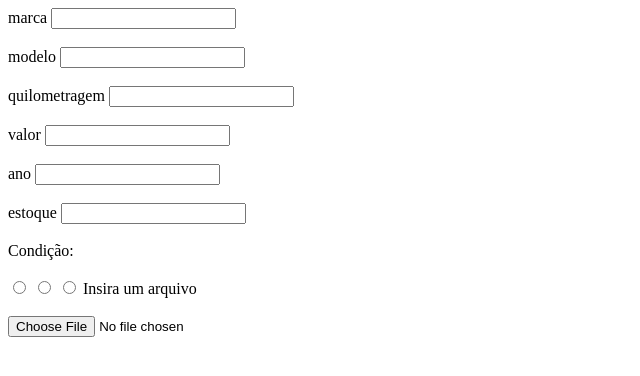
After one commit to ingredconceicao/jmconcessionaria, a Django app: template appConcessionaria/templates/perfil_vendedor.html in a window 1280 px wide. The commit adds this page. Shown: the top 376 px of the page, without its empty margins (0-640 px from the left). Run offline with Django 4.2, Linux system fonts and the light colour scheme; the template is opened without the code that fills it, so the values that code supplies are empty.

```diff
--- /dev/null
+++ b/appConcessionaria/templates/perfil_vendedor.html
@@ -0,0 +1,35 @@
+{% load static %}
+<!DOCTYPE html>
+<html lang="pt-BR">
+<head>
+    <meta charset="UTF-8">
+    <meta name="viewport" content="width=device-width, initial-scale=1.0">
+    <title>Document</title>
+</head>
+<body>
+    <div class="container">
+        <label for="">marca </label>
+        <input type="text" id="marca"> <br><br>
+        <label for="">modelo</label>
+        <input type="text" id="modelo"> <br><br>
+        <label for="">quilometragem </label>
+        <input type="number" id="quilometragem"><br><br>
+        <label for="">valor </label>
+        <input type="text" id="valor"><br><br>
+        <label for=""> ano </label>
+        <input type="number" id="ano"><br><br>
+        <label for=""> estoque </label>
+        <input type="number" id="estoque"> <br><br>
+
+        <label for=""> Condição: </label> <br><br>
+        <input type="radio" value="Novo">
+        <input type="radio" value="Semi-Novo">
+        <input type="radio" value="Usado">
+
+        <label for="">Insira um arquivo </label><br><br>
+        <input type="file">
+
+
+    </div>
+</body>
+</html>
```
Also changed, not shown: appConcessionaria/static/css/contato.css (+63 -0 lines), appConcessionaria/templates/contato.html (+10 -6 lines).
